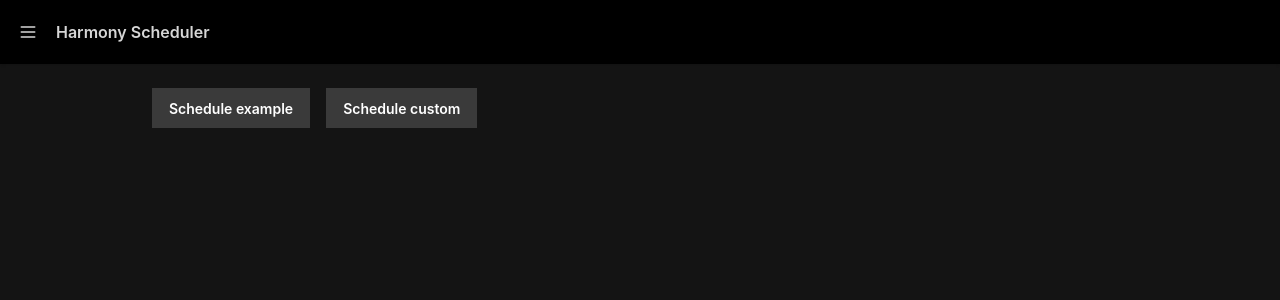
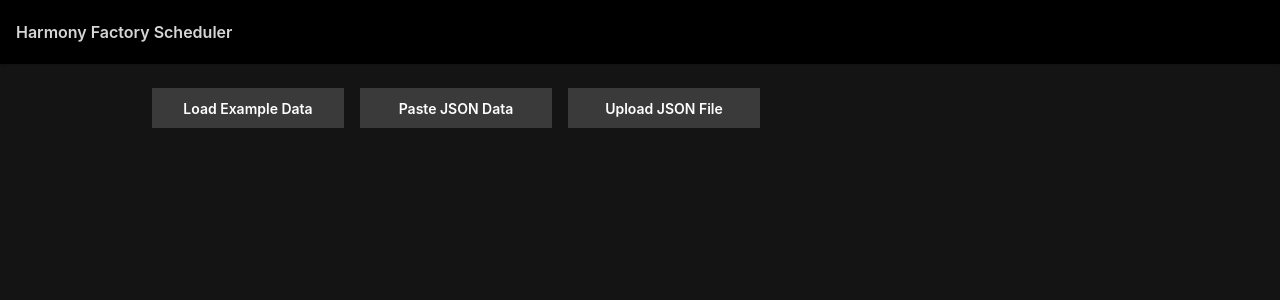
Before and after one commit to Nick-Trigger/Harmony_Scheduler-KPI, a React (Vite) app in the folder frontend/: page / in a window 1280 px wide. Shown: the top 300 px of the page. Built offline with nearby package versions, Linux system fonts and the light colour scheme.

Commit message:
-frontend: add DataButton component for enhanced data input options and refactor App and Gantt component

```diff
--- a/frontend/src/App.tsx
+++ b/frontend/src/App.tsx
@@ -1,7 +1,7 @@
 import { useState } from "react";
 import { Gantt } from "./Gantt";
 import { postSchedule, type ScheduleResponse, type InfeasibleResponse } from "./api";
-import { exampleData } from "./exampleData";
+import { DataButton } from "./DataButton";
 
 export default function App() {
   const [result, setResult] = useState<ScheduleResponse | null>(null);
@@ -28,72 +28,26 @@ export default function App() {
 
   return (
     <div className="min-h-screen bg-base-200">
-      {/* Top bar with settings dropdown */}
+      {/* Top bar */}
       <div className="navbar bg-base-100 shadow-sm">
         <div className="navbar-start">
-          <div className="dropdown">
-            <div tabIndex={0} role="button" className="btn btn-ghost btn-square">
-              <svg
-                xmlns="http://www.w3.org/2000/svg"
-                fill="none"
-                viewBox="0 0 24 24"
-                className="w-5 h-5"
-                stroke="currentColor"
-              >
-                <path
-                  strokeLinecap="round"
-                  strokeLinejoin="round"
-                  strokeWidth="2"
-                  d="M4 6h16M4 12h16M4 18h16"
-                />
-              </svg>
-            </div>
-            <ul
-              tabIndex={0}
-              className="menu menu-sm dropdown-content bg-base-100 rounded-box z-10 mt-3 w-52 p-2 shadow"
-            >
-              <li>
-                <a>Settings (placeholder)</a>
-              </li>
-              <li>
-                <a>Theme</a>
-              </li>
-              <li>
-                <a>About</a>
-              </li>
-            </ul>
-          </div>
-          <span className="ml-2 font-semibold">Harmony Scheduler</span>
+          <span className="ml-2 font-semibold">Harmony Factory Scheduler</span>
         </div>
       </div>
 
       {/* Main content */}
       <div className="p-6 max-w-5xl mx-auto">
+        {/* Data input buttons */}
         <div className="mb-6">
-          <button
-            className="btn btn-primary mr-4"
-            onClick={() => handleSchedule(exampleData)}
-            disabled={loading}
-          >
-            {loading ? "Solving..." : "Schedule example"}
-          </button>
-          <button
-            className="btn btn-primary mr-4"
-            onClick={() => {
-              const text = prompt("Paste your custom data here (JSON format):");
-              if (!text) return;
-              try {
-                const payload = JSON.parse(text);
-                handleSchedule(payload);
-              } catch (err) {
-                alert(`Invalid JSON: ${err instanceof Error ? err.message : "parse failed"}`);
-              }
-            }}
-            disabled={loading}
-          >
-            {loading ? "Solving..." : "Schedule custom"}
-          </button>
-
+          <DataButton function="example" dataHandler={handleSchedule} loading={loading}>
+            Load Example Data
+          </DataButton>
+          <DataButton function="paste" dataHandler={handleSchedule} loading={loading}>
+            Paste JSON Data
+          </DataButton>
+          <DataButton function="upload" dataHandler={handleSchedule} loading={loading}>
+            Upload JSON File
+          </DataButton>
         </div>
 
         {/* Error display */}
--- /dev/null
+++ b/frontend/src/DataButton.tsx
@@ -0,0 +1,70 @@
+import { exampleData } from "./exampleData";
+
+interface DataButtonProps {
+    function: string;
+    disabled?: boolean;
+    dataHandler?: (data: any) => void;
+    children?: React.ReactNode;
+    loading?: boolean;
+}
+
+export function DataButton(props: DataButtonProps) {
+
+    let clickHandler: () => void = () => {};
+
+    switch (props.function) {
+        case "example":
+            clickHandler = () => props.dataHandler?.(exampleData);
+            break;
+        case "paste":
+            clickHandler = () => {
+                const text = prompt("Paste your data here (JSON format):");
+                if (text) {
+                    try {
+                        const data = JSON.parse(text);
+                        props.dataHandler?.(data);
+                    } catch (error) {
+                        console.error("Invalid JSON format");
+                        alert("Invalid JSON format. Please check your input and try again.");
+                    }
+                }
+            }
+            break;
+        case "upload":
+            clickHandler = () => {
+                const input = document.createElement("input");
+                input.type = "file";
+                input.accept = ".json";
+                input.onchange = (event) => {
+                    const file = (event.target as HTMLInputElement).files?.[0];
+                    if (file) {
+                        const reader = new FileReader();
+                        reader.onload = (e) => {
+                            try {
+                                const data = JSON.parse(e.target?.result as string);
+                                props.dataHandler?.(data);
+                            } catch (error) {
+                                console.error("Invalid JSON format");
+                                alert("Invalid JSON format. Please check your input and try again.");
+                            }
+                        };
+                        reader.readAsText(file);
+                    }
+                };
+                input.click();
+            };
+            break;
+    }
+
+    return (
+        <button
+            className="btn btn-primary mr-4 w-48"
+            onClick={() => {
+                clickHandler();
+            }}
+            disabled={props.disabled || props.loading}
+        >
+            {props.loading ? <span className="loading loading-spinner loading-md text-white"></span> : props.children}
+        </button>
+    );
+}
--- a/frontend/src/Gantt.tsx
+++ b/frontend/src/Gantt.tsx
@@ -75,8 +75,6 @@ export function Gantt({ assignments }: GanttProps) {
         const fraction = (ms - minTime) / (maxTime - minTime);
         return chartX + fraction * chartW;
     };
-
-    const xFromIso = (iso: string) => xFromMs(new Date(iso).getTime());
 
     const toX = (iso: string) => {
         const t = new Date(iso).getTime();
@@ -194,7 +192,7 @@ export function Gantt({ assignments }: GanttProps) {
                                             <title>
                                                 {a.product} step {a.step_index} ({a.capability})
                                                 {"\n"}
-                                                {fmtTime(a.start)} → {fmtTime(a.end)}
+                                                {fmtTime(a.start)} - {fmtTime(a.end)}
                                             </title>
                                             {bw > 60 && (
                                                 <>
@@ -216,7 +214,7 @@ export function Gantt({ assignments }: GanttProps) {
                                                         fillOpacity="0.85"
                                                         textAnchor="middle"
                                                     >
-                                                        {fmtTime(a.start)}-{fmtTime(a.end)}
+                                                        {fmtTime(a.start)} - {fmtTime(a.end)}
                                                     </text>
                                                 </>
                                             )}
```
